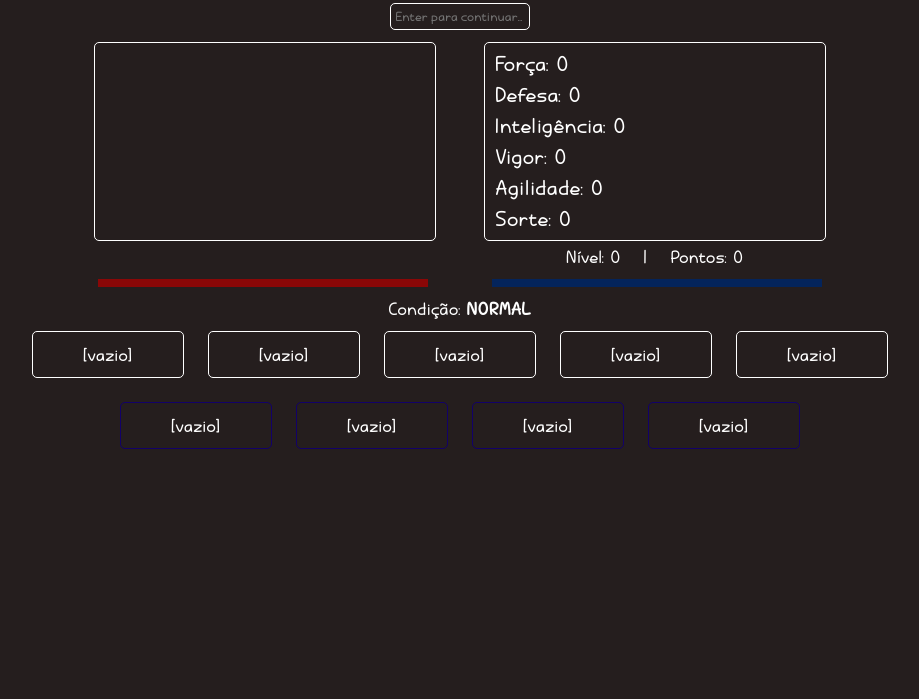
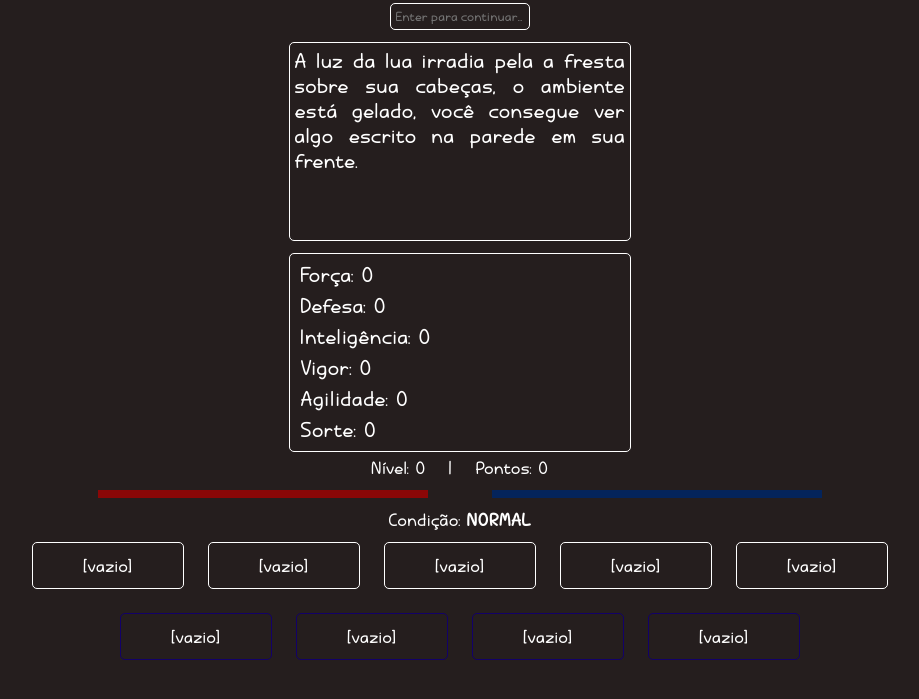
Before and after one commit to htmathl/joguinhodeRPG, a plain HTML site: page joguinho.html in a window 1280 px wide. Shown: the part 81-780 px from the top of the page, without its empty margins (180-1099 px from the left). Drawn offline with Linux system fonts and the light colour scheme.

Commit message:
Add files via upload
arrumando bookmarks e atq

```diff
--- a/joguinho.css
+++ b/joguinho.css
@@ -182,9 +182,16 @@ button:disabled {
 
 .infos {
   display: flex;
-  flex-direction: row;
-  justify-content: center;
+  flex-direction: column;
+  align-items: center;
   width: 100%;
+}
+
+#contexto {
+  flex: 1;
+}
+#ficha {
+  flex: 1;
 }
 
 .fichaNivel {
--- a/joguinho.html
+++ b/joguinho.html
@@ -2,7 +2,7 @@
 <html>
 
 <head>
-  <title> Teste </title>
+  <title> Joguinhu </title>
   <link rel="stylesheet" href="joguinho.css">
   <link rel="icon" href="./img/favicon.png">
 </head>
--- a/joguinho.js
+++ b/joguinho.js
@@ -114,7 +114,7 @@ window.setInterval(() => {
 
 }, 500);
 
-// --------------- explicação da condição --------------
+// @follow-up --------------- explicação da condição --------------
 
 function definirCondicao() {
     switch(condicao.innerText) {
@@ -223,6 +223,7 @@ function definirIntro() {
         definirVida();
         definirMana();
         // limparInvGri(); <- por enquanto
+        contexto.append('A luz da lua irradia pela a fresta sobre sua cabeças, o ambiente está gelado, você consegue ver algo escrito na parede em sua frente.');
     }
 
     btnContinuar.addEventListener('click', () => {
@@ -284,7 +285,7 @@ function resposta() {
 
 resposta();
 
-// mapas
+// @follow-up mapas
 // ---------------- eventos aleatórios ----------------
 
 let m01 = {
@@ -515,6 +516,8 @@ let m41 = {
 //mapa com magias = 2
 //mapa com monstro = 3
 //mapa com boss = 4
+
+//@follow-up funcoes
 
 function aleatorizar() {
 
@@ -790,6 +793,7 @@ var _ataqueViajante = function(e) {
                     if(mana > 0)
                         progressbarMana.style.setProperty('--progress', mana);
                     else {
+                        // @todo arrumar (pra arma também)
                         contexto.append('Não tem mana \n\n');
                         contexto.scrollTop = contexto.scrollHeight;
 
@@ -879,6 +883,7 @@ var _ataqueViajante = function(e) {
                 btnNenhum.removeEventListener('click', _nenhuma);
                 btnNenhum.addEventListener('click', _cancelar,);
             } else {
+                // @todo arrumar (bloquear botao da magia (talvez não de pra colocar nesse bloco) ) (tirar a variavel magiaSemMana, após isso)
                 contexto.append('Não tem mana fi da puta');
                 contexto.scrollTop = contexto.scrollHeight;
                 magiaSemMana = true;
@@ -1133,6 +1138,8 @@ function opcaoCaminhar(){
 
 }
 
+//@follow-up batalha
+
 function rolarAtaqueFurtivo() {
     let testeAgi = rolarAcerto('Agilidade'),
     testeIntOp = rolarAcertoOponente('inteligencia');
@@ -1281,6 +1288,8 @@ function iniciarTurnoOp() {
     }, 4000);
 }
 
+//@follow-up definir o que rolou
+
 function escolherMapa() {
 
     aleatorizar();
```
